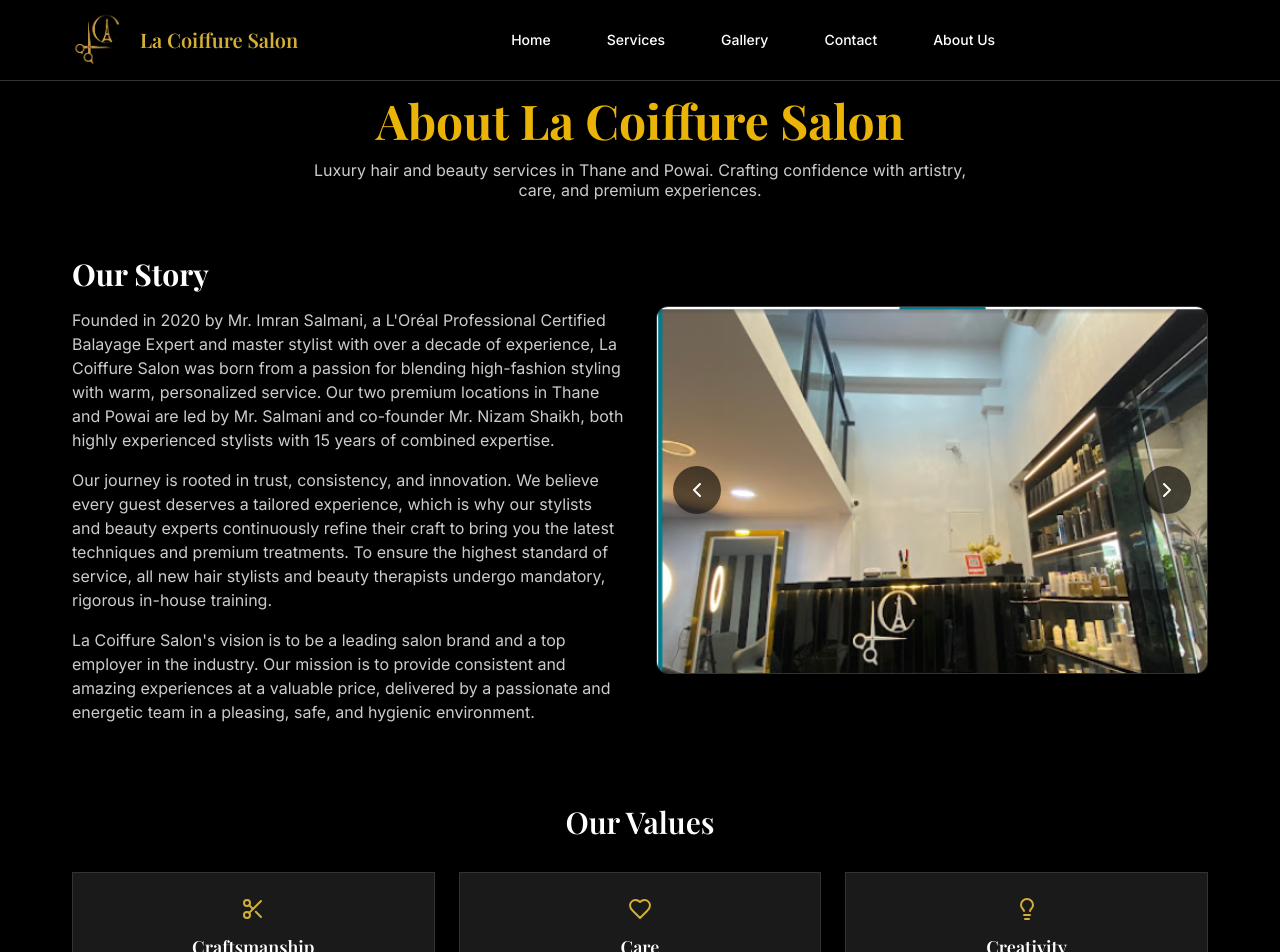
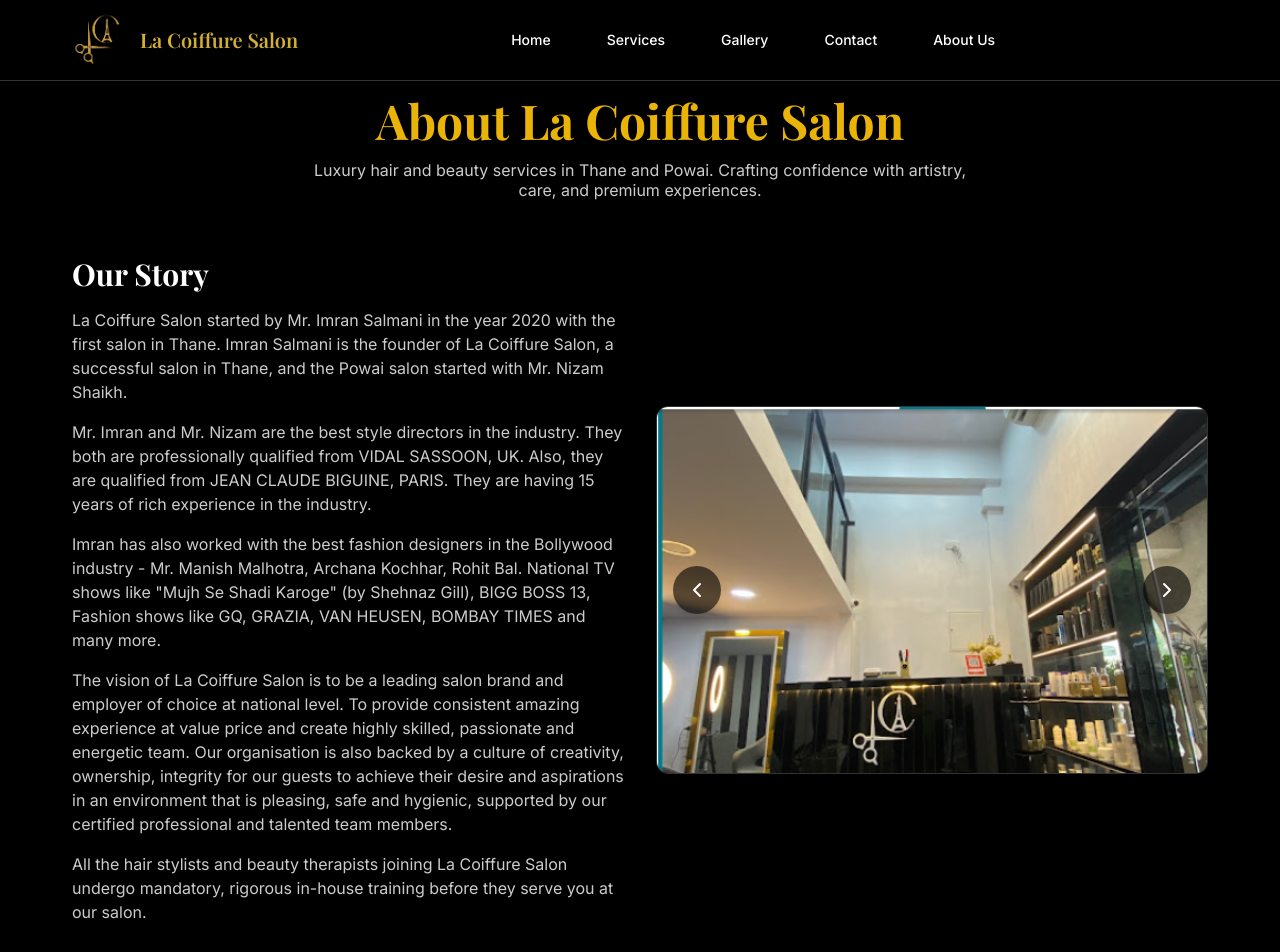
Before and after one commit to hannan1710/lcs-new, a React (Vite) app in the folder frontend/: page /about in a window 1280 px wide. Shown: the top 952 px of the page. Built offline with nearby package versions, Linux system fonts and the light colour scheme.

Commit message:
Update About Us story with detailed founder information

```diff
--- a/frontend/src/pages/about-us/index.jsx
+++ b/frontend/src/pages/about-us/index.jsx
@@ -50,13 +50,19 @@
      <h2 className="font-heading text-xl md:text-2xl lg:text-3xl font-bold mb-4 text-foreground">Our Story</h2>
      <div className="space-y-3 md:space-y-4">
        <p className="text-muted-foreground text-xs md:text-sm lg:text-base leading-relaxed">
-         Founded in 2020 by Mr. Imran Salmani, a L'Oréal Professional Certified Balayage Expert and master stylist with over a decade of experience, La Coiffure Salon was born from a passion for blending high-fashion styling with warm, personalized service. Our two premium locations in Thane and Powai are led by Mr. Salmani and co-founder Mr. Nizam Shaikh, both highly experienced stylists with 15 years of combined expertise.
+         La Coiffure Salon started by Mr. Imran Salmani in the year 2020 with the first salon in Thane. Imran Salmani is the founder of La Coiffure Salon, a successful salon in Thane, and the Powai salon started with Mr. Nizam Shaikh.
        </p>
        <p className="text-muted-foreground text-xs md:text-sm lg:text-base leading-relaxed">
-         Our journey is rooted in trust, consistency, and innovation. We believe every guest deserves a tailored experience, which is why our stylists and beauty experts continuously refine their craft to bring you the latest techniques and premium treatments. To ensure the highest standard of service, all new hair stylists and beauty therapists undergo mandatory, rigorous in-house training.
+         Mr. Imran and Mr. Nizam are the best style directors in the industry. They both are professionally qualified from VIDAL SASSOON, UK. Also, they are qualified from JEAN CLAUDE BIGUINE, PARIS. They are having 15 years of rich experience in the industry.
        </p>
        <p className="text-muted-foreground text-xs md:text-sm lg:text-base leading-relaxed">
-         La Coiffure Salon's vision is to be a leading salon brand and a top employer in the industry. Our mission is to provide consistent and amazing experiences at a valuable price, delivered by a passionate and energetic team in a pleasing, safe, and hygienic environment.
+         Imran has also worked with the best fashion designers in the Bollywood industry - Mr. Manish Malhotra, Archana Kochhar, Rohit Bal. National TV shows like "Mujh Se Shadi Karoge" (by Shehnaz Gill), BIGG BOSS 13, Fashion shows like GQ, GRAZIA, VAN HEUSEN, BOMBAY TIMES and many more.
+       </p>
+       <p className="text-muted-foreground text-xs md:text-sm lg:text-base leading-relaxed">
+         The vision of La Coiffure Salon is to be a leading salon brand and employer of choice at national level. To provide consistent amazing experience at value price and create highly skilled, passionate and energetic team. Our organisation is also backed by a culture of creativity, ownership, integrity for our guests to achieve their desire and aspirations in an environment that is pleasing, safe and hygienic, supported by our certified professional and talented team members.
+       </p>
+       <p className="text-muted-foreground text-xs md:text-sm lg:text-base leading-relaxed">
+         All the hair stylists and beauty therapists joining La Coiffure Salon undergo mandatory, rigorous in-house training before they serve you at our salon.
        </p>
      </div>
    </div>
```
